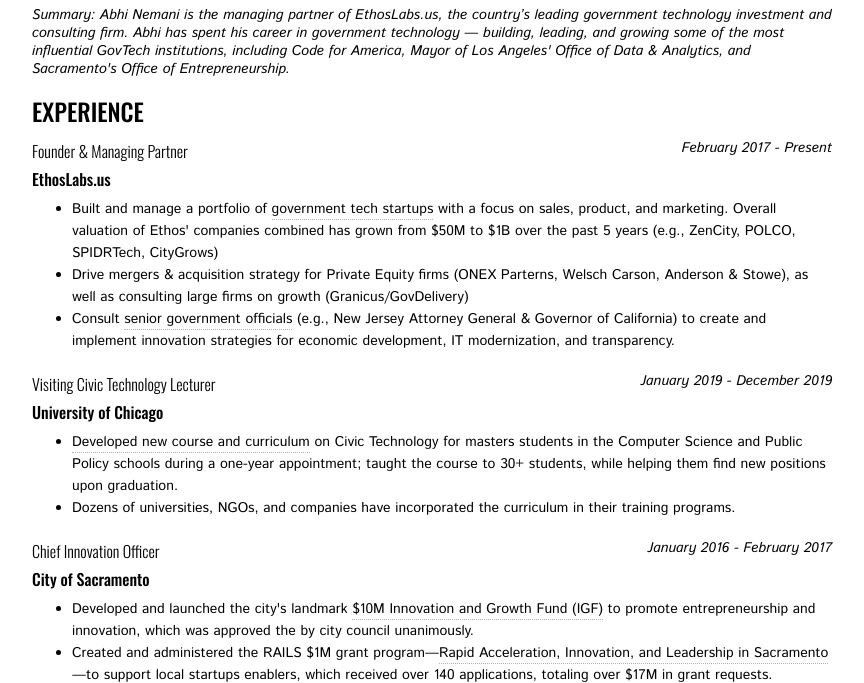
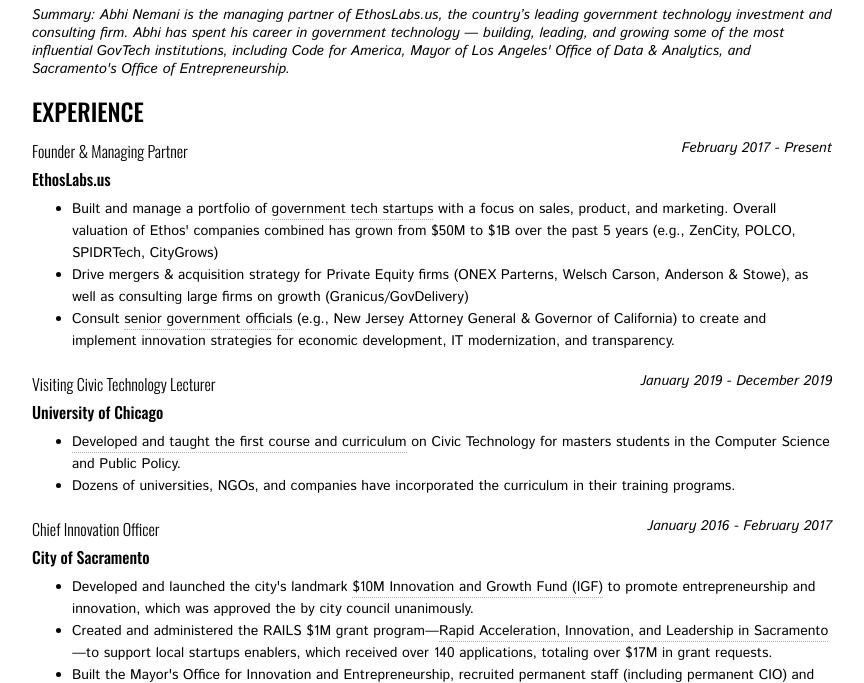
Before and after one commit to abhinemani/cv, a plain HTML site: page index.html in a window 1280 px wide. Shown: the part 104-787 px from the top of the page, without its empty margins (208-1072 px from the left). Drawn offline with nearby package versions, Linux system fonts and the light colour scheme; a web font is replaced by a local one.

Commit message:
edited copy

```diff
--- a/index.html
+++ b/index.html
@@ -93,7 +93,7 @@
 			</div>
 			<div>
 				<ul>
-					<li><a href="https://abhinemani.com/civictechcourse/lectures">Developed new course and curriculum</a> on Civic Technology for masters students in the Computer Science and Public Policy schools during a one-year appointment; taught the course to 30+ students, while helping them find new positions upon graduation.</li>
+					<li><a href="https://abhinemani.com/civictechcourse/lectures">Developed and taught the first course and curriculum</a> on Civic Technology for masters students in the Computer Science and Public Policy.</li>
 					<li>Dozens of universities, NGOs, and companies have incorporated the curriculum in their training programs.</li>
 
 				</ul>
```
Also changed, not shown: 1 other file.
